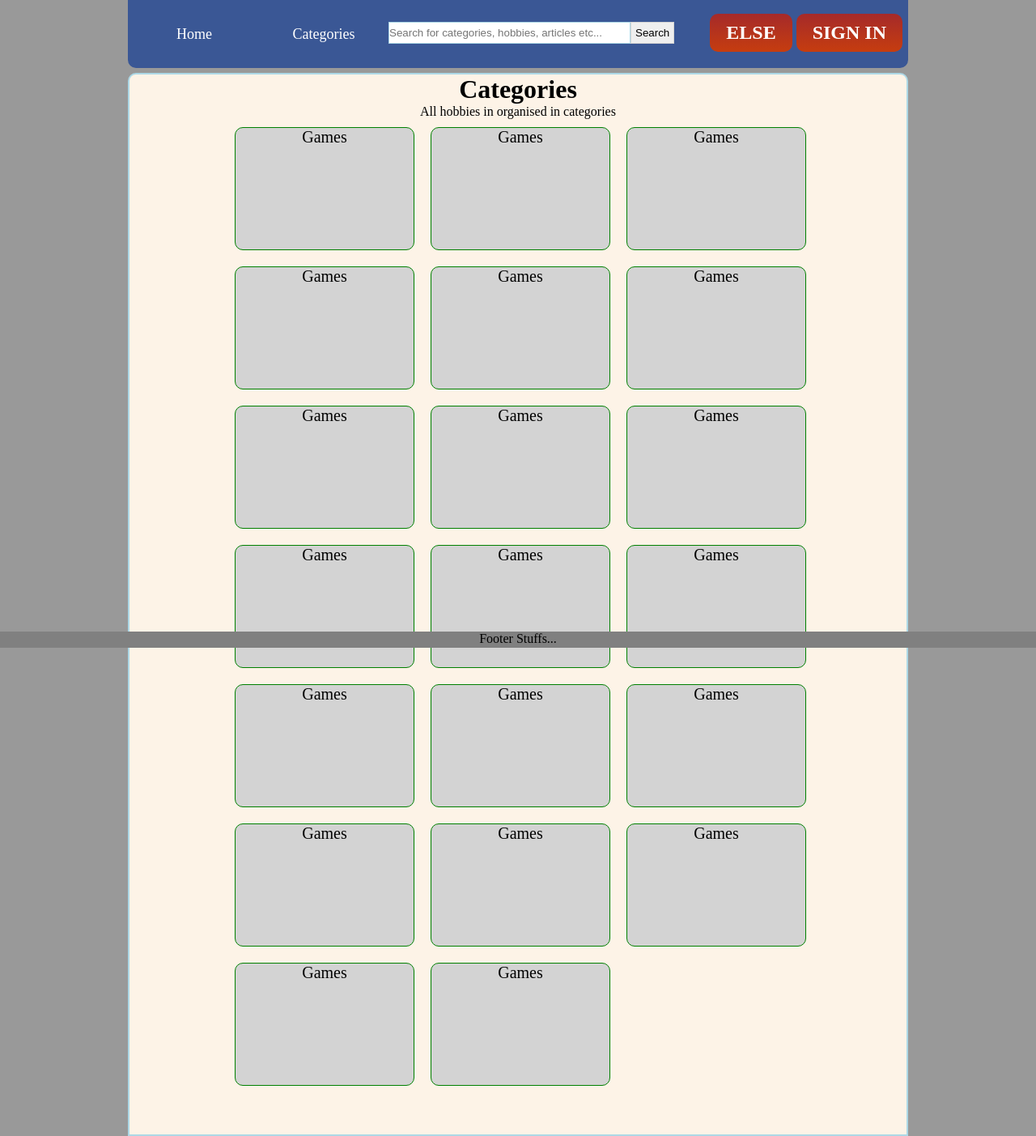
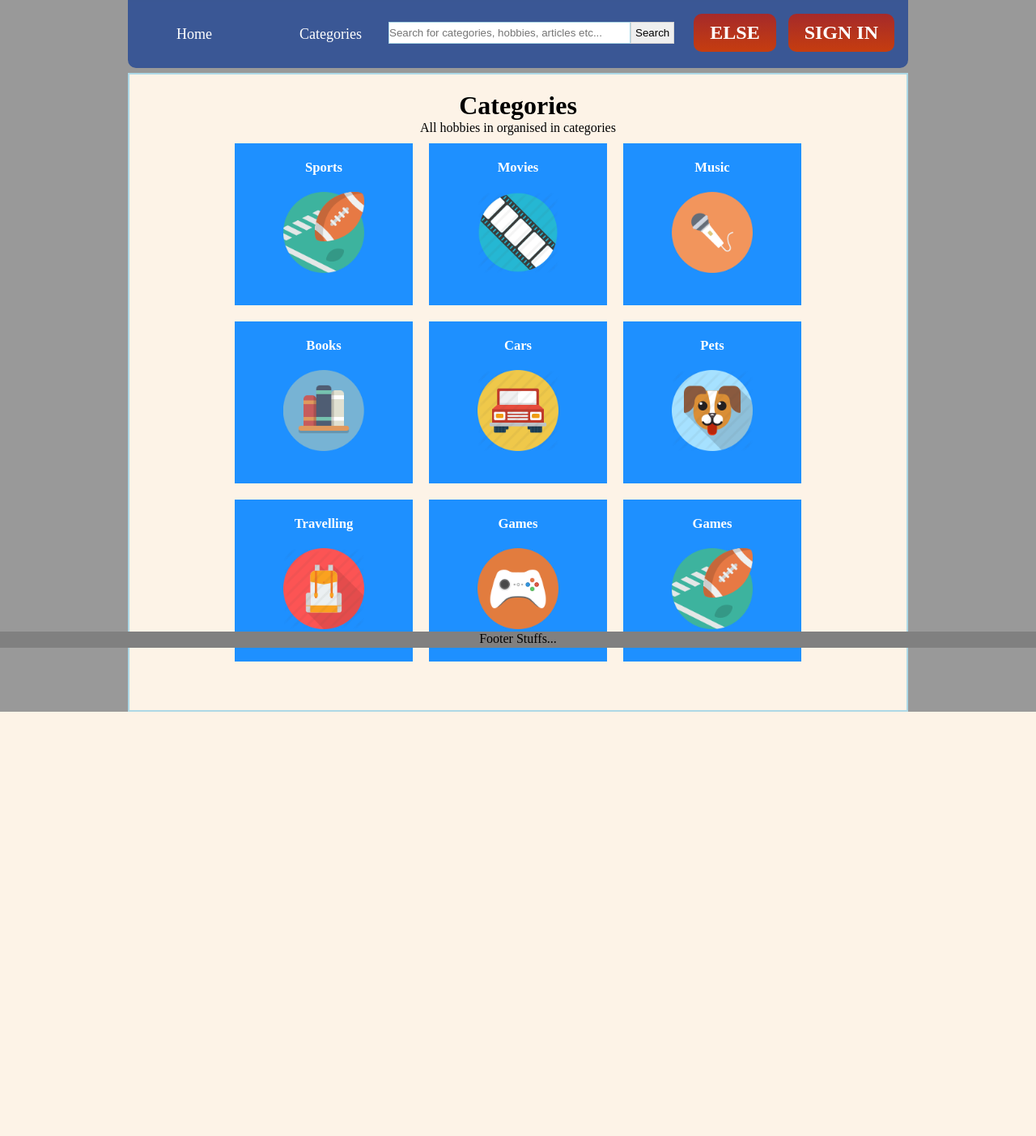
Before and after one commit to ciprian1234/OnlineHobbiesTW, a PHP site: page / in a window 1280 px wide. Shown: the whole page at 81% size. After the commit the page ends 879 px from the top, so only its background shows below. Run offline with PHP 8.4, Linux system fonts and the light colour scheme.

Commit message:
Main page category

```diff
--- a/pagina_ciprian/css/main.css
+++ b/pagina_ciprian/css/main.css
@@ -11,7 +11,7 @@ header {
 	height: 80px;
 	border-radius: 0px 0px 10px 10px;
     top:0;
-	border: 2px solid #3a5795;
+	border: 2px solid #3a5794;
 }
 
 header .menuButton {
@@ -23,8 +23,8 @@ header .menuButton {
 	color: white;
 }
 
-header .menuButton:hover{
-	background: dodgerblue;
+.menuButton:hover{
+	background-color: dodgerblue;
 }
 
 /* START Search Bar from header  */
@@ -55,13 +55,12 @@ header .menuButton:hover{
 }
 /* END Search bar form header */
 
-
 header .bigButton {
 	background: linear-gradient(brown, #C63D0F);
 	display: inline-block;
 	padding: 10px 20px;
 	margin-top: 15px;
-	margin-right: 5px;
+	margin-right: 15px;
 	border-radius: 10px;
 	color: white;
 	text-decoration: none;
@@ -79,29 +78,42 @@ main {
 	padding-bottom: 50px;
 	background: #FDF3E7;
 	border: 2px solid lightblue;
-	border-radius: 10px 10px 0px 0px;
 }
 
 
 .heading {
 	text-align: center;
+    margin-top:20px;
 }
 
 
 .item_box {
-	background: lightgrey;
-	border: 1px solid green;
-	border-radius: 10px;
-	height: 150px;
-	text-decoration: none;
+
+	background-color:dodgerblue;
+    background-size:100% 100%;
+	height: 200px;
 	text-align: center;
 	font-size: 20px;
 	color: black;
 }
 
-.item_box:hover {
-	border-color: red;
-	background: lightgreen;
+    .item_box:hover {
+        border-color: red;
+        background-color:skyblue;
+        transform: scale(1.1);
+    }
+    .item_box .category-title{
+        margin-bottom:20px;
+        color:white;
+    }
+    .item_box .category-link{
+        position:relative;
+        padding:20px 20px 35px 20px;
+        display:block;
+    }
+.category-icon{
+    width: 100px;
+    height: 100px;
 }
 
 footer {
@@ -123,10 +135,11 @@ footer {
 .category li{
     float:left;
 }
-
 .category a{
     text-decoration: none;
     color:white;
+    display:block;
+    padding:0 20px;
 }
 .category .subcategory{
 
@@ -160,3 +173,4 @@ footer {
          -webkit-border-radius: 0 0 20px 0;
          -moz-border-radius: 0 0 20px 0;
         }
+        }
--- a/pagina_ciprian/css/reset.css
+++ b/pagina_ciprian/css/reset.css
@@ -5,6 +5,7 @@
   border: 0;
   margin: 0;
   padding: 0;
+    text-decoration: none;
 }
 
 
--- a/pagina_ciprian/index.html
+++ b/pagina_ciprian/index.html
@@ -42,26 +42,59 @@
     </div>
 
 	<ul class="category-container">
-		<li> <a class="grid_4 item_box" href="#">Games</a> </li>
-        <li> <a class="grid_4 item_box" href="#">Games</a> </li>
-        <li> <a class="grid_4 item_box" href="#">Games</a> </li>
-        <li> <a class="grid_4 item_box" href="#">Games</a> </li>
-        <li> <a class="grid_4 item_box" href="#">Games</a> </li>
-        <li> <a class="grid_4 item_box" href="#">Games</a> </li>
-        <li> <a class="grid_4 item_box" href="#">Games</a> </li>
-        <li> <a class="grid_4 item_box" href="#">Games</a> </li>
-        <li> <a class="grid_4 item_box" href="#">Games</a> </li>
-        <li> <a class="grid_4 item_box" href="#">Games</a> </li>
-        <li> <a class="grid_4 item_box" href="#">Games</a> </li>
-        <li> <a class="grid_4 item_box" href="#">Games</a> </li>
-        <li> <a class="grid_4 item_box" href="#">Games</a> </li>
-        <li> <a class="grid_4 item_box" href="#">Games</a> </li>
-        <li> <a class="grid_4 item_box" href="#">Games</a> </li>
-        <li> <a class="grid_4 item_box" href="#">Games</a> </li>
-        <li> <a class="grid_4 item_box" href="#">Games</a> </li>
-        <li> <a class="grid_4 item_box" href="#">Games</a> </li>
-        <li> <a class="grid_4 item_box" href="#">Games</a> </li>
-        <li> <a class="grid_4 item_box" href="#">Games</a> </li>
+		<li class="grid_4 item_box"><a class="category-link" href="#">
+                    <h5 class="category-title">Sports</h5>
+                    <img class="category-icon" alt="Games" src="resources/images/sportcat.png">
+                </a>
+            </li>
+
+            <li class="grid_4 item_box"><a class="category-link" href="#">
+                    <h5 class="category-title">Movies</h5>
+                    <img class="category-icon" alt="Movies" src="resources/images/moviecat.png">
+                </a>
+            </li>
+
+            <li class="grid_4 item_box"><a class="category-link" href="#">
+                    <h5 class="category-title">Music</h5>
+                    <img class="category-icon" alt="Music" src="resources/images/musiccat.png">
+                </a>
+            </li>
+
+            <li class="grid_4 item_box"><a class="category-link" href="#">
+                    <h5 class="category-title">Books</h5>
+                    <img class="category-icon" alt="Books" src="resources/images/bookscat.png">
+                </a>
+            </li>
+
+            <li class="grid_4 item_box"><a class="category-link" href="#">
+                    <h5 class="category-title">Cars</h5>
+                    <img class="category-icon" alt="Cars" src="resources/images/carscat.png">
+                </a>
+            </li>
+
+            <li class="grid_4 item_box"><a class="category-link" href="#">
+                    <h5 class="category-title">Pets</h5>
+                    <img class="category-icon" alt="Pets    " src="resources/images/petscat.png">
+                </a>
+            </li>
+
+            <li class="grid_4 item_box"><a class="category-link" href="#">
+                    <h5 class="category-title">Travelling</h5>
+                    <img class="category-icon" alt="Travelling" src="resources/images/travellingcat2.png">
+                </a>
+            </li>
+
+            <li class="grid_4 item_box"><a class="category-link" href="#">
+                    <h5 class="category-title">Games</h5>
+                    <img class="category-icon" alt="Games" src="resources/images/videogamescat.png">
+                </a>
+            </li>
+
+            <li class="grid_4 item_box"><a class="category-link" href="#">
+                    <h5 class="category-title">Games</h5>
+                    <img class="category-icon" alt="Games" src="resources/images/sportcat.png">
+                </a>
+            </li>
 	</ul>
 
 	</main>
```
Also changed, not shown: pagina_ciprian/resources/images/bookscat.png (added), pagina_ciprian/resources/images/carscat.png (added), pagina_ciprian/resources/images/moviecat.png (added), pagina_ciprian/resources/images/musicat2.png (added), pagina_ciprian/resources/images/musiccat.png (added), pagina_ciprian/resources/images/musiccat3.png (added), pagina_ciprian/resources/images/petscat.png (added), pagina_ciprian/resources/images/sport.png (added), pagina_ciprian/resources/images/sportcat.jpg (added), pagina_ciprian/resources/images/sportcat.png (added), pagina_ciprian/resources/images/travellingcat.png (added), pagina_ciprian/resources/images/travellingcat2.png (added), pagina_ciprian/resources/images/videogamescat.png (added).
